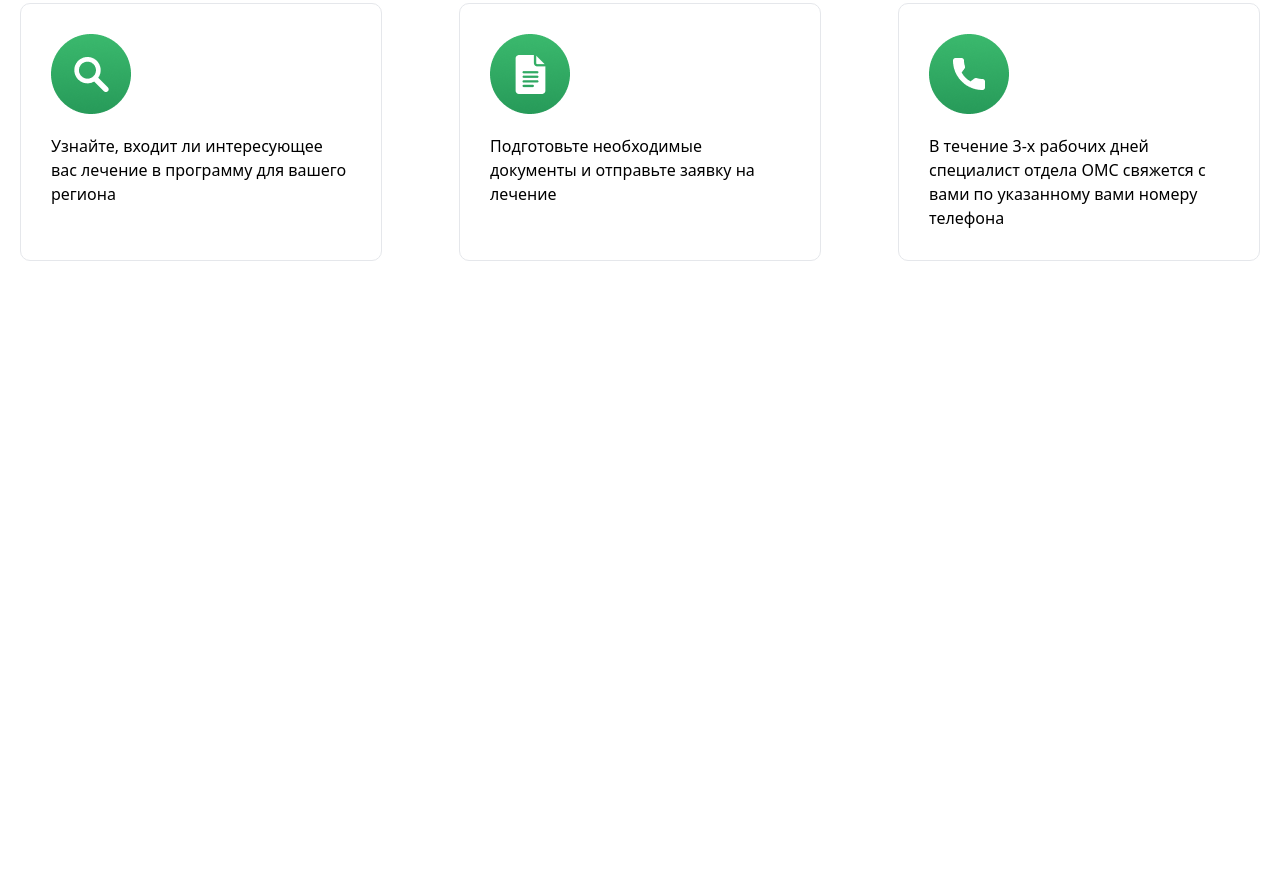
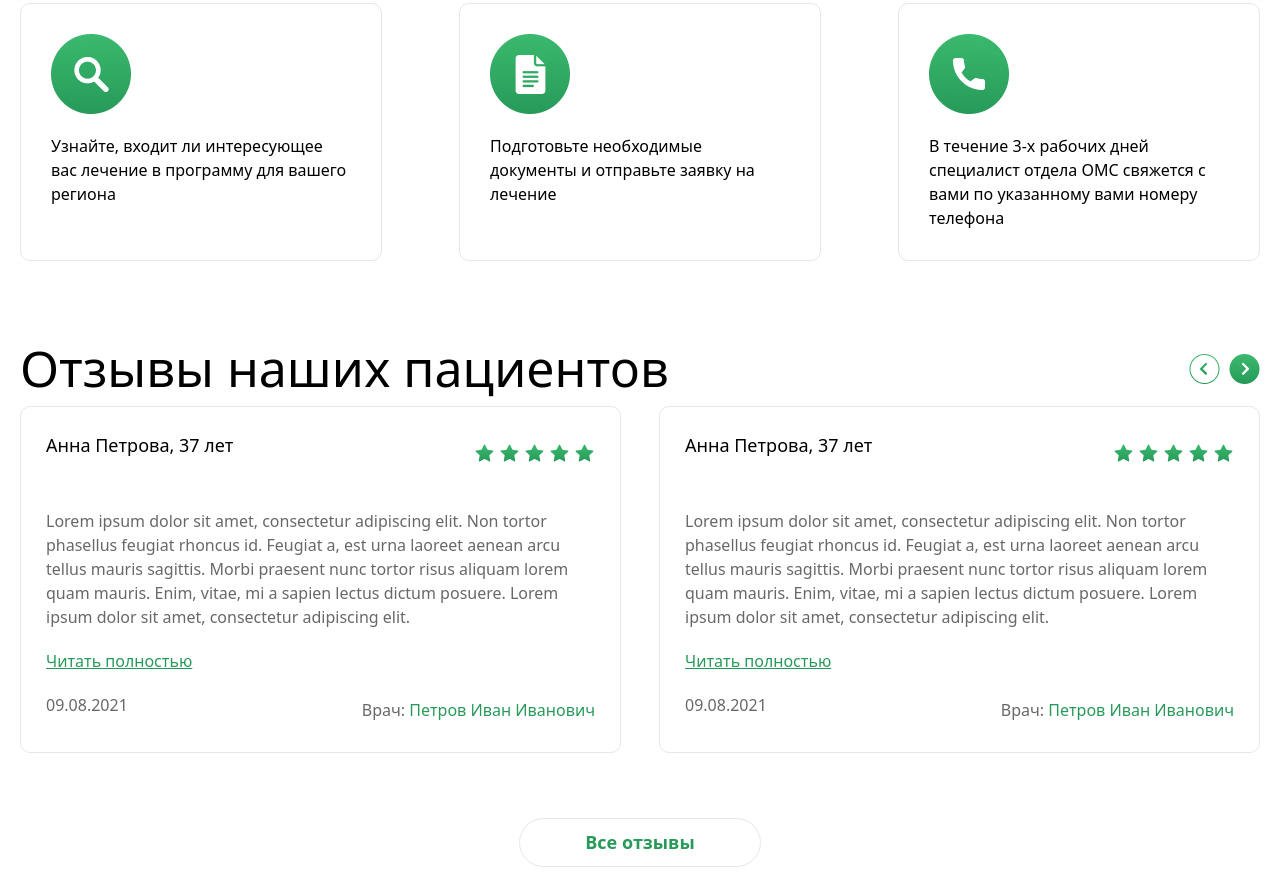
Before and after one commit to Shahnavoz/EXAM, a website: page src/index.html in a window 1280 px wide. Shown: the part 2176-3063 px from the top of the page. Before the commit the page ends 2487 px from the top, so only its background shows below. Drawn offline with Linux system fonts and the light colour scheme.

Commit message:
the fifth section is fully done

```diff
--- a/src/index.html
+++ b/src/index.html
@@ -185,6 +185,54 @@
     </section>
 
 
+    <section class="p-[20px] max-w-[1300px] m-auto">
+        <article class="lg:flex lg:items-center lg:justify-between">
+            <h1 class="text-[50px]">Отзывы наших пациентов</h1>
+            <img src="../src/img/Скрол.png" alt="" class="hidden lg:block">
+        </article>
+   <article class="flex flex-col gap-[20px] lg:flex-row lg:justify-between">
+        <aside class="border-[1px] border-solid p-[25px] flex flex-col gap-[20px] rounded-[10px]">
+            <div class="lg:flex lg:items-center lg:justify-between ">
+                <p class="text-[18px] font-medium mb-[15px]">Анна Петрова, 37 лет</p>
+                <img src="../src/img/star.png" alt="">
+            </div>
+            <p class="text-[#686868] mt-[15px] lg:w-[549px]">Lorem ipsum dolor sit amet, consectetur adipiscing elit. Non tortor phasellus feugiat rhoncus id. Feugiat a, est urna laoreet aenean arcu tellus mauris sagittis. Morbi praesent nunc tortor risus aliquam lorem quam mauris. Enim, vitae, mi a sapien lectus dictum posuere. Lorem ipsum dolor sit amet, consectetur adipiscing elit. </p>
+            <p class="text-[#279A59] underline">Читать полностью</p>
+            <div class="lg:flex lg:items-center lg:justify-between">
+                <p class="text-[#686868] mb-[10px]">09.08.2021</p>
+                <p class="text-[#686868]">Врач:
+                 <span class="text-[#279A59]"> Петров Иван Иванович</span></p>
+            </div>
+        </aside>
+
+        <aside class="border-[1px] border-solid p-[25px] flex flex-col gap-[20px] rounded-[10px]">
+            <div class="lg:flex lg:items-center lg:justify-between ">
+                <p class="text-[18px] font-medium mb-[15px]">Анна Петрова, 37 лет</p>
+                <img src="../src/img/star.png" alt="">
+            </div>
+            <p class="text-[#686868] mt-[15px] lg:w-[549px]">Lorem ipsum dolor sit amet, consectetur adipiscing elit. Non tortor phasellus feugiat rhoncus id. Feugiat a, est urna laoreet aenean arcu tellus mauris sagittis. Morbi praesent nunc tortor risus aliquam lorem quam mauris. Enim, vitae, mi a sapien lectus dictum posuere. Lorem ipsum dolor sit amet, consectetur adipiscing elit. </p>
+            <p class="text-[#279A59] underline">Читать полностью</p>
+            <div class="lg:flex lg:items-center lg:justify-between">
+                <p class="text-[#686868] mb-[10px]">09.08.2021</p>
+                <p class="text-[#686868]">Врач:
+                 <span class="text-[#279A59]"> Петров Иван Иванович</span></p>
+            </div>
+        </aside>
+    </article>
+    <div class="flex justify-center mt-[30px] lg:hidden">
+        <img src="../src/img/Скрол.png" alt="" class="">
+    </div>
+
+      <div class="flex justify-center mt-[20px]">
+        <button  class="px-[65px] py-[10px] text-[18px] font-bold border-[1px] border-solid rounded-[30px]  text-[#279A59] lg:mt-[45px]">Все отзывы</button>
+
+      </div>
+
+
+
+    </section>
+
+
 
 
 
```
Also changed, not shown: src/img/star.png (added), src/img/Скрол.png (added), src/output.css.
